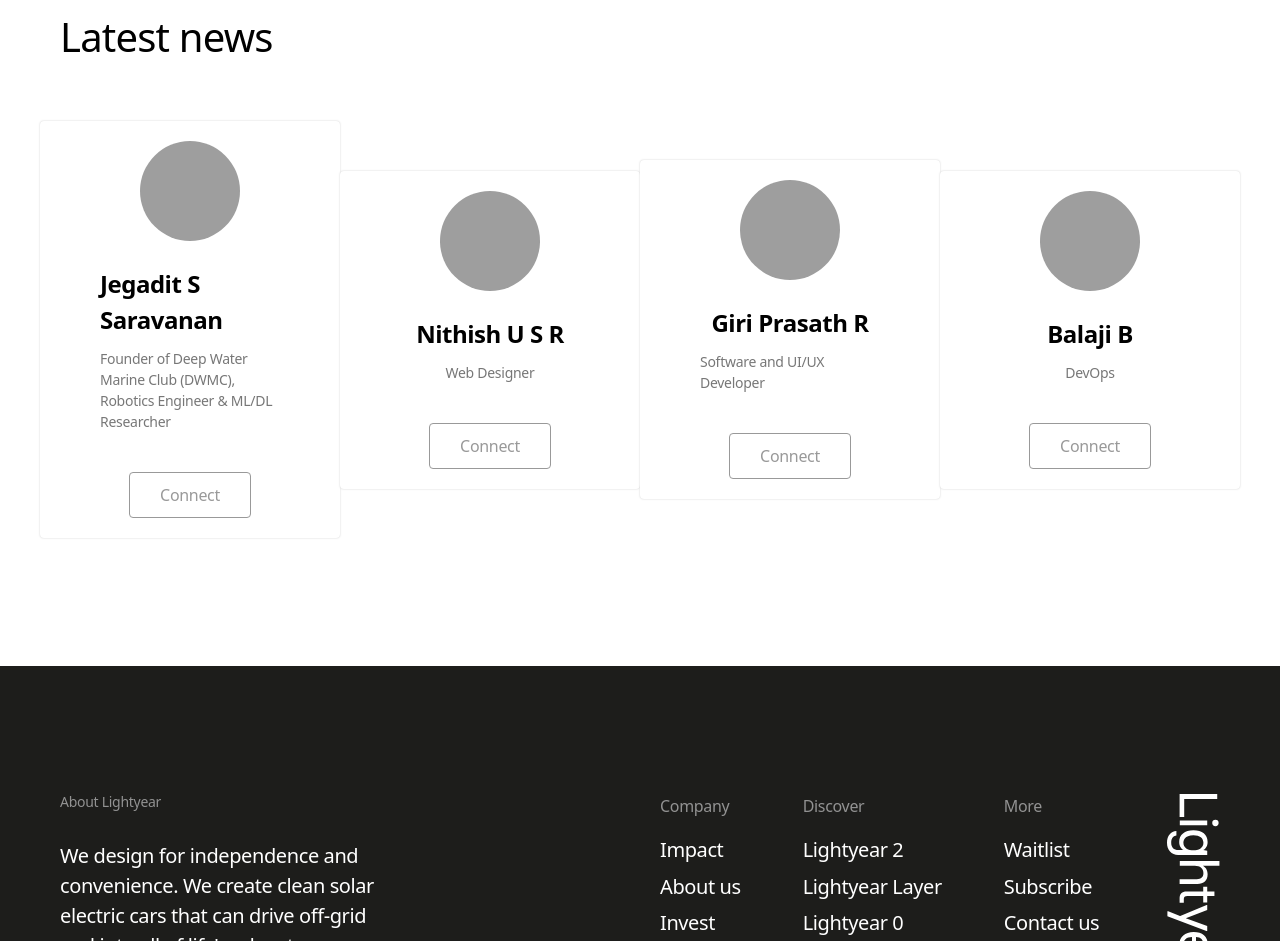
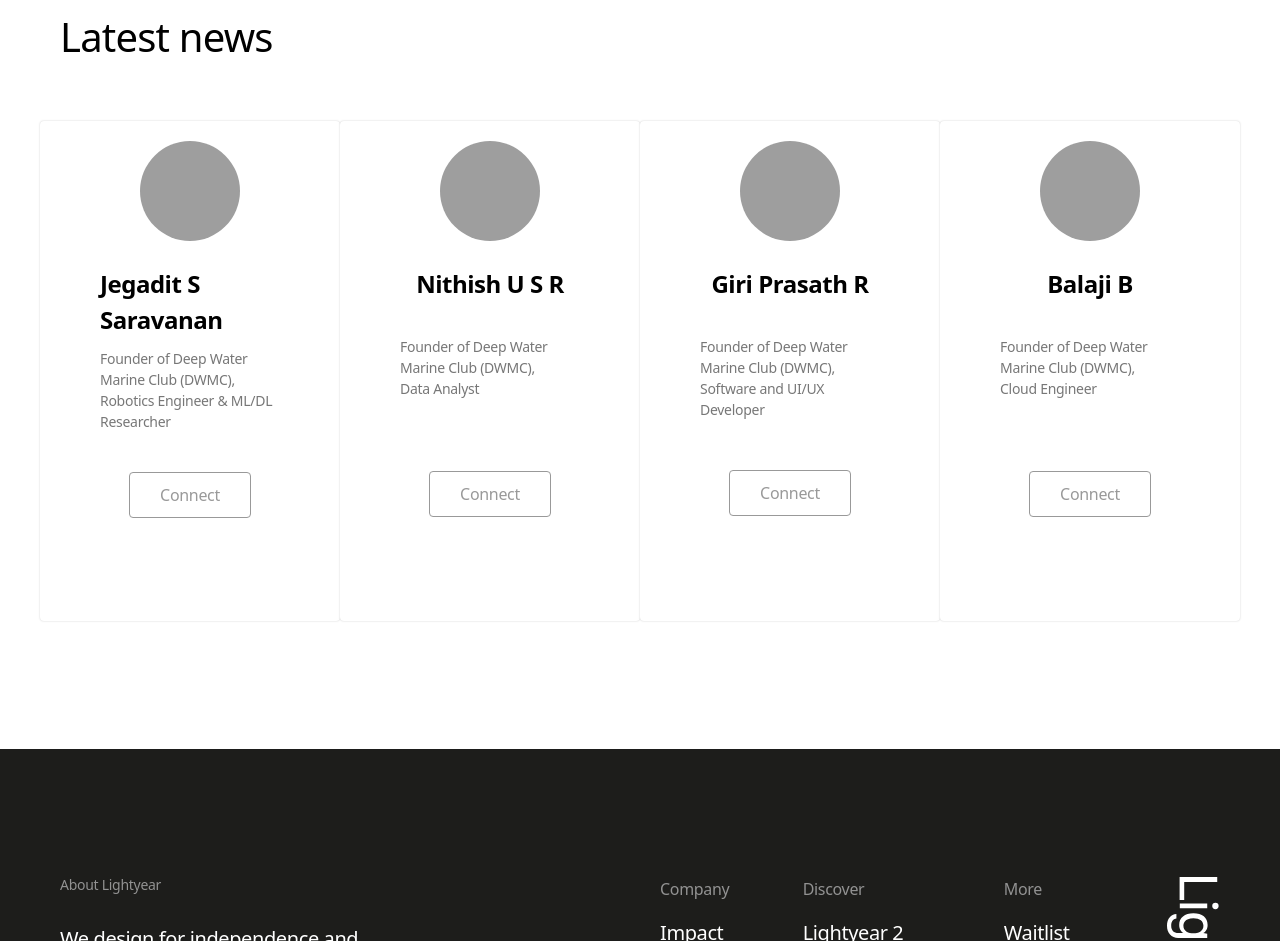
Before and after one commit to Jegadit/AUV, a plain HTML site: page docs/index.html in a window 1280 px wide. Shown: the part 3060-4001 px from the top of the page. Drawn offline with Linux system fonts and the light colour scheme; grey boxes are pictures that could not be loaded; a web font is replaced by a local one.

Commit message:
AUV site

```diff
--- a/docs/index.html
+++ b/docs/index.html
@@ -20,6 +20,7 @@
 .profile-card {
     flex: 1 1 30%;
     max-width: 300px;
+    height: 500px;
     background: #fff;
     padding: 20px 60px;
     display: flex;
@@ -287,27 +288,30 @@
                 <br>
                 <div class="profile-container">
                     <div class="profile-card">
-                      <img src="https://i.imgur.com/bZBG9PE.jpg" alt="image1" class="profile-icon" />
+                      <img src="https://media.licdn.com/dms/image/D5603AQGbOxkHggfvJA/profile-displayphoto-shrink_800_800/0/1691844145657?e=1703116800&v=beta&t=Q9N37S_DeEu03x2b-MjbvREwO1DE53gMgt1cEGjY9c8" alt="image1" class="profile-icon" />
                       <div class="profile-name">Jegadit S Saravanan</div>
                       <div class="profile-position">Founder of Deep Water Marine Club (DWMC), <br> Robotics Engineer & ML/DL Researcher</div>
-                      <a href="#" class="button">Connect</a>
+                      <a href="https://www.linkedin.com/in/jegadit-s-saravanan/" class="button">Connect</a>
                     </div>
                     <div class="profile-card">
                       <img src="https://i.imgur.com/bZBG9PE.jpg" alt="image1" class="profile-icon" />
-                      <div class="profile-name">Nithish U S R</div>
-                      <div class="profile-position">Web Designer</div>
+                      <div class="profile-name">Nithish U S R</div> <br>
+                      <div class="profile-position">Founder of Deep Water Marine Club (DWMC), <br> Data Analyst </div><br>
+                      <span style="padding-bottom: 8px;"></span>
                       <a href="#" class="button">Connect</a>
                     </div>
                     <div class="profile-card">
                       <img src="https://i.imgur.com/S4GNFIW.jpg" alt="image2" class="profile-icon" />
-                      <div class="profile-name">Giri Prasath R</div>
-                      <div class="profile-position">Software and UI/UX Developer</div>
+                      <div class="profile-name">Giri Prasath R</div><br>
+                      <div class="profile-position">Founder of Deep Water Marine Club (DWMC), <br> Software and UI/UX Developer</div>
+                      <span style="padding-bottom: 10px;"></span>
                       <a href="#" class="button">Connect</a>
                     </div>
                     <div class="profile-card">
                       <img src="https://i.imgur.com/cMSVQZC.jpg" alt="image3" class="profile-icon" />
-                      <div class="profile-name">Balaji B</div>
-                      <div class="profile-position">DevOps</div>
+                      <div class="profile-name">Balaji B</div> <br>
+                      <div class="profile-position">Founder of Deep Water Marine Club (DWMC), <br> Cloud Engineer</div> <br>
+                      <span style="padding-bottom: 8px;"></span>
                       <a href="#" class="button">Connect</a>
                     </div>
                   </div>
```
